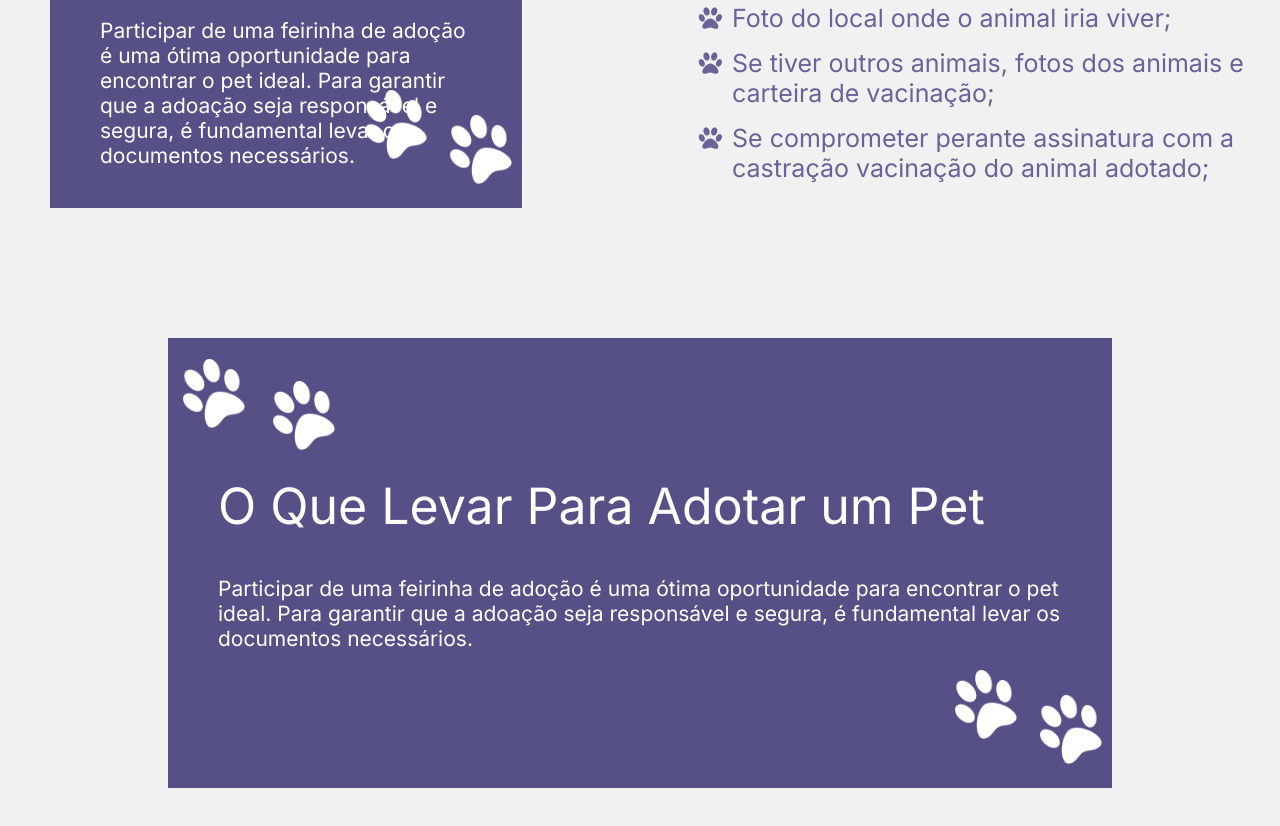
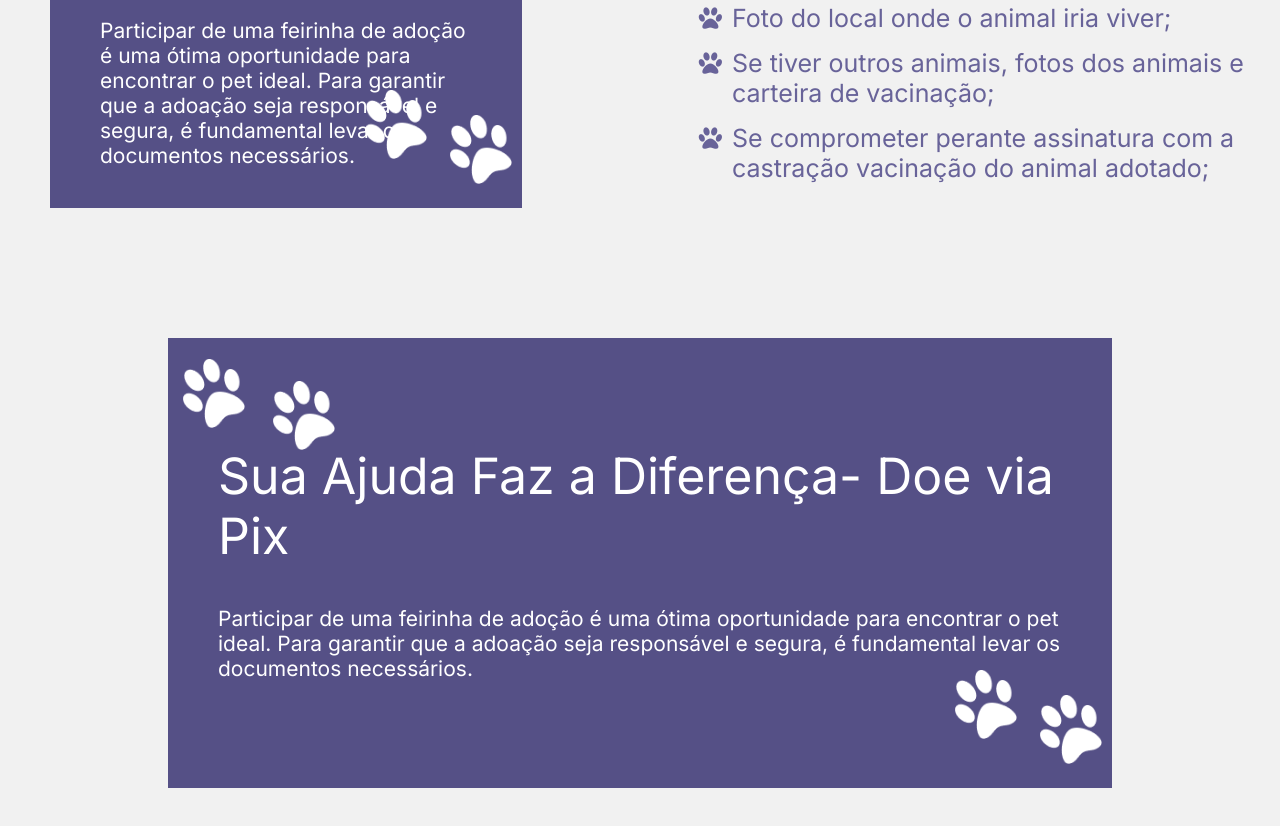
Before and after one commit to lalabq/acapra, a plain HTML site: page doacao.html in a window 1280 px wide. Shown: the part 902-1728 px from the top of the page. Drawn offline with Linux system fonts and the light colour scheme.

Commit message:
titulo pix

```diff
--- a/assets/css/doacao.css
+++ b/assets/css/doacao.css
@@ -66,6 +66,7 @@
     font-weight: normal;
     font-size: 50px;
 }
+
 
 .divisao-doacoes .text {
     color: white;
--- a/doacao.html
+++ b/doacao.html
@@ -114,7 +114,7 @@
         <div class="parte-roxa" style="width: 80%;">
             <div>
                 <div>
-                    <h1>O Que Levar Para Adotar um Pet</h1>
+                    <h1>Sua Ajuda Faz a Diferença- Doe via Pix</h1>
                 </div>
                 <div class="text">
                     <p>Participar de uma feirinha de adoção é uma ótima oportunidade para encontrar o pet ideal. Para
```
